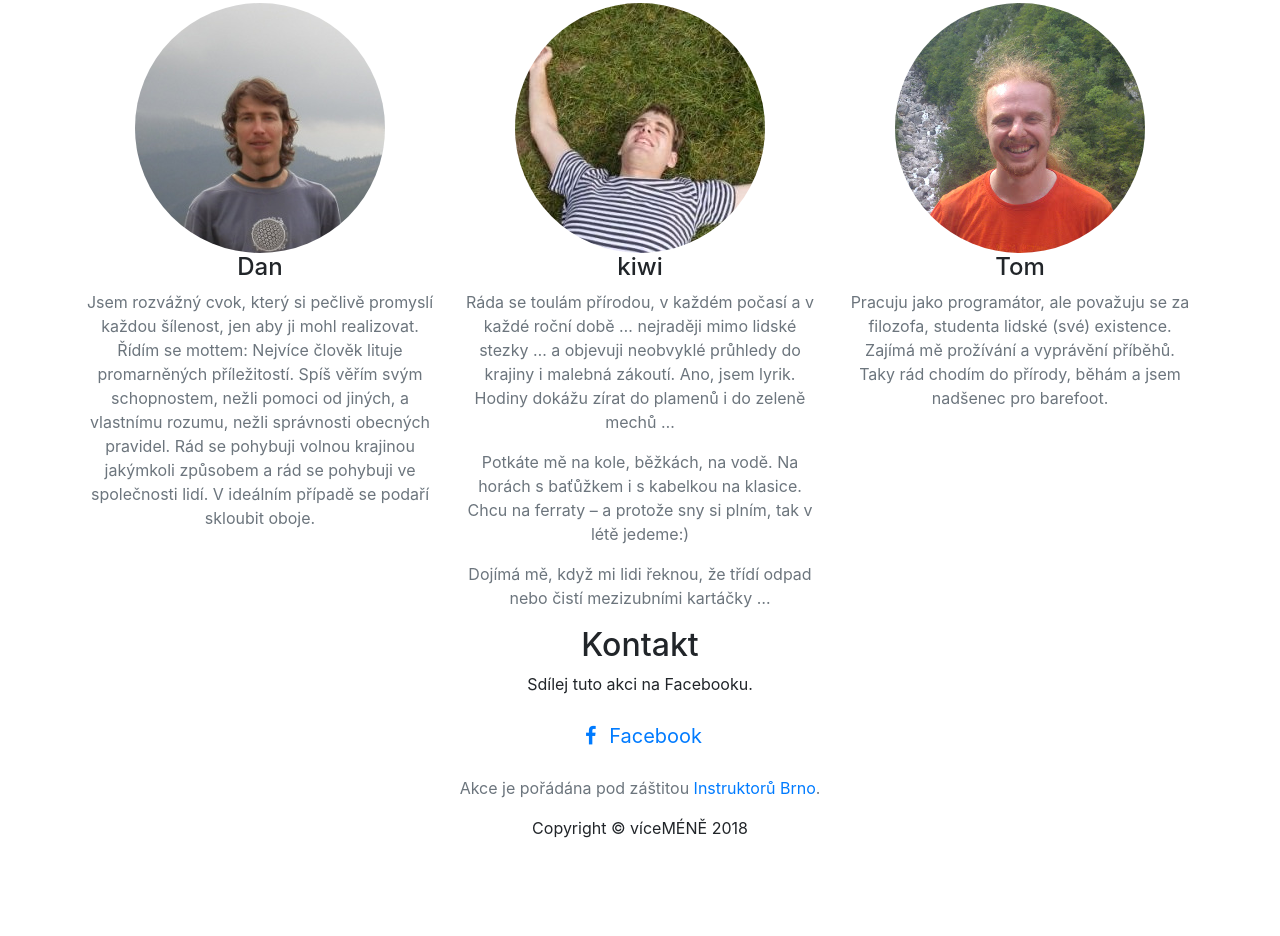
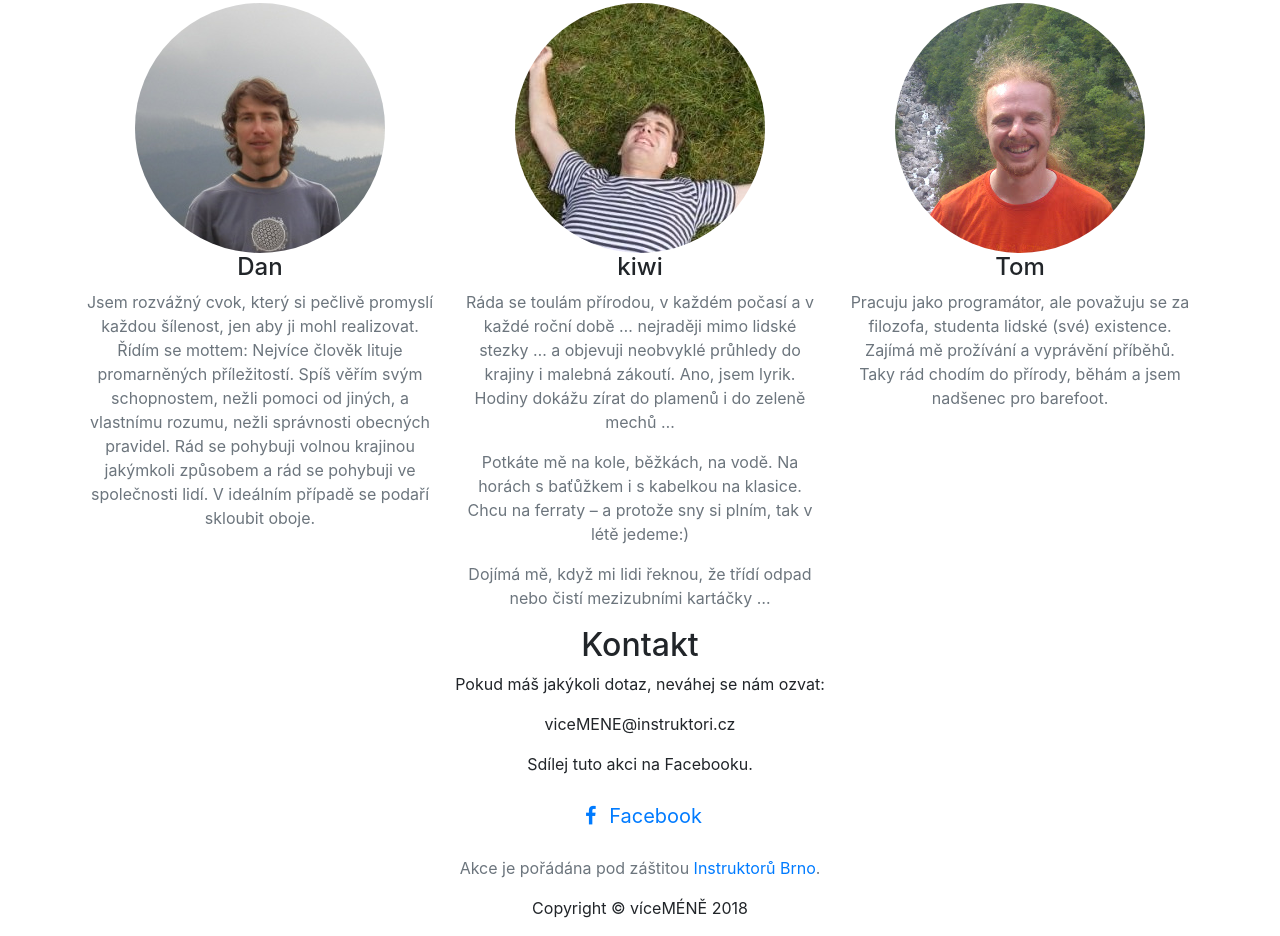
Before and after one commit to tomvej/viceMENE, a website with bundled scripts: page index.html in a window 1280 px wide. Shown: the part 1886-2822 px from the top of the page. Before the commit the page ends 2742 px from the top, so only its background shows below. Built offline with nearby package versions, Linux system fonts and the light colour scheme; files whose address does not match are found by name.

Commit message:
kontaktní adresa

```diff
--- a/index.html
+++ b/index.html
@@ -218,6 +218,8 @@
         <div class="row">
           <div class="col-lg-8 mx-auto">
             <h2>Kontakt</h2>
+            <p>Pokud máš jakýkoli dotaz, neváhej se nám ozvat:</p>
+            <p class="contact-email">viceMENE@instruktori.cz</p>
             <p>Sdílej tuto akci na Facebooku.</p>
             <ul class="list-inline banner-social-buttons">
               <li class="list-inline-item">
--- a/scss/grayscale.scss
+++ b/scss/grayscale.scss
@@ -298,3 +298,8 @@ img::-moz-selection {
 .text-muted {
   color: $text-muted-color !important;
 }
+
+.contact-email {
+  font-weight: 700;
+  font-size: 1.3em;
+}
```
